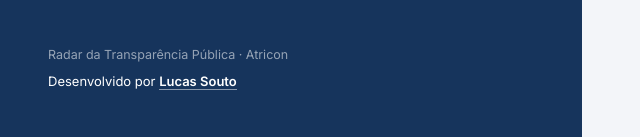
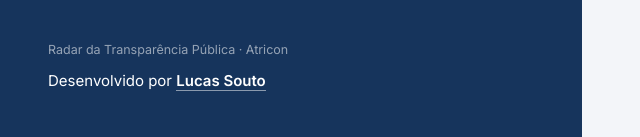
Before and after one commit to lucassouto2708-ship-it/transparencia-municipal, a plain HTML site: page index.html in a window 1280 px wide. Shown: the part 660-797 px from the top of the page, 0-640 px from the left. Drawn offline with nearby package versions, Linux system fonts and the light colour scheme.

Commit message:
Crédito: brilho animado no nome, maior no login e à esquerda no cabeçalho
Co-Authored-By: Claude Opus 5.5 <noreply@anthropic.com>
Claude-Session: https://claude.ai/code/session_017wXeMaQvmK5VgijWAhRJ67

```diff
--- a/app.js
+++ b/app.js
@@ -185,7 +185,7 @@ function renderAuth(aviso = '') {
       <ul><li>${ico('upload')}<span>Importe o CSV da ficha do seu município</span></li>
           <li>${ico('check')}<span>Marque cada critério e subcritério (D A S G F)</span></li>
           <li>${ico('live')}<span>Seus dados ficam separados dos de outros municípios</span></li></ul></div>
-      <small>Radar da Transparência Pública · Atricon<br><span class="cred-branco">Desenvolvido por <a href="https://lucas-souto-sites.vercel.app/" target="_blank" rel="noopener">Lucas Souto</a></span></small></aside>
+      <small>Radar da Transparência Pública · Atricon<br><span class="cred-branco">Desenvolvido por <a href="https://lucas-souto-sites.vercel.app/" target="_blank" rel="noopener"><span class="brilho branco">Lucas Souto</span></a></span></small></aside>
     <section class="auth-form"><form class="login" id="lf">
       <h2>Entrar</h2><p>Use o e-mail e a senha que você recebeu.</p>
       <label class="l" for="em">E-mail</label><input id="em" type="email" autocomplete="email" required>
@@ -257,8 +257,8 @@ function topbarHTML() {
     : `${esc(S.mun.nome)}${S.mun.uf ? ' / ' + esc(S.mun.uf) : ''}${S.ciclo ? ` · <span class="ciclo-txt">Ciclo</span> ${S.cycles.length > 1 ? `<select id="cy" aria-label="Ciclo">${S.cycles.map(c => `<option ${c == S.ciclo ? 'selected' : ''}>${c}</option>`).join('')}</select>` : S.ciclo}` : ''}`;
   return `<header class="topbar"><div class="wrap">
     <div class="brand"><div class="logo">${ico('list')}</div><div><b>Checklist Transparência</b><small>${sub}</small></div></div>
+    <a class="cred-top" href="https://lucas-souto-sites.vercel.app/" target="_blank" rel="noopener" title="Desenvolvido por Lucas Souto">por <b class="brilho">Lucas Souto</b></a>
     <span class="spacer"></span>
-    <a class="cred-top" href="https://lucas-souto-sites.vercel.app/" target="_blank" rel="noopener" title="Desenvolvido por Lucas Souto">por <b>Lucas Souto</b></a>
     ${!painel && isMaster() ? `<button class="btn" id="bvp" title="Voltar ao painel de municípios">${ico('back')}<span class="lbl">Painel</span></button>` : ''}
     ${painel ? '' : `<button class="btn primary" id="bc">${ico('upload')}<span class="lbl">Importar CSV</span></button><input type="file" id="fcsv" accept=".csv,text/csv" hidden>`}
     ${tem ? `<button class="btn" id="bx" title="Exportar andamento em CSV">${ico('download')}<span class="lbl">Exportar</span></button>` : ''}
--- a/style.css
+++ b/style.css
@@ -286,11 +286,18 @@ td select{height:32px;width:auto}
 .credito a{color:var(--brand);font-weight:600;text-decoration:none;border-bottom:1px solid color-mix(in srgb,var(--brand) 40%,transparent)}
 .credito a:hover{border-bottom-color:var(--brand)}
 .login .credito{padding:28px 0 0}
-.cred-branco{display:inline-block;margin-top:8px;font-size:13px;color:#fff}
+.cred-branco{display:inline-block;margin-top:10px;font-size:15px;color:#fff}
 .cred-branco a{color:#fff;font-weight:600;text-decoration:none;border-bottom:1px solid rgba(255,255,255,.5)}
 .cred-branco a:hover{border-bottom-color:#fff}
 .auth-brand small{font-size:12.5px}
-.cred-top{font-size:13px;color:var(--brand);text-decoration:none;padding:0 6px;white-space:nowrap}
+.cred-top{font-size:13px;color:var(--muted);text-decoration:none;white-space:nowrap;margin-left:6px;padding-left:14px;border-left:1px solid var(--line-strong);line-height:28px}
 .cred-top b{font-weight:600}
 .cred-top:hover{text-decoration:underline}
 @media(max-width:760px){.cred-top{display:none}}
+
+/* animação "shimmer" no nome (efeito de brilho que passa pelo texto, no estilo cult-ui) */
+.brilho{background:linear-gradient(110deg,var(--brand) 35%,#8fb8ef 50%,var(--brand) 65%);background-size:250% 100%;
+  -webkit-background-clip:text;background-clip:text;color:transparent;animation:brilho 3.2s linear infinite}
+.brilho.branco{background-image:linear-gradient(110deg,#fff 35%,#9cc3f5 50%,#fff 65%)}
+@keyframes brilho{from{background-position:100% 0}to{background-position:-150% 0}}
+@media (prefers-reduced-motion:reduce){.brilho{animation:none;color:var(--brand);background:none}.brilho.branco{color:#fff}}
```
